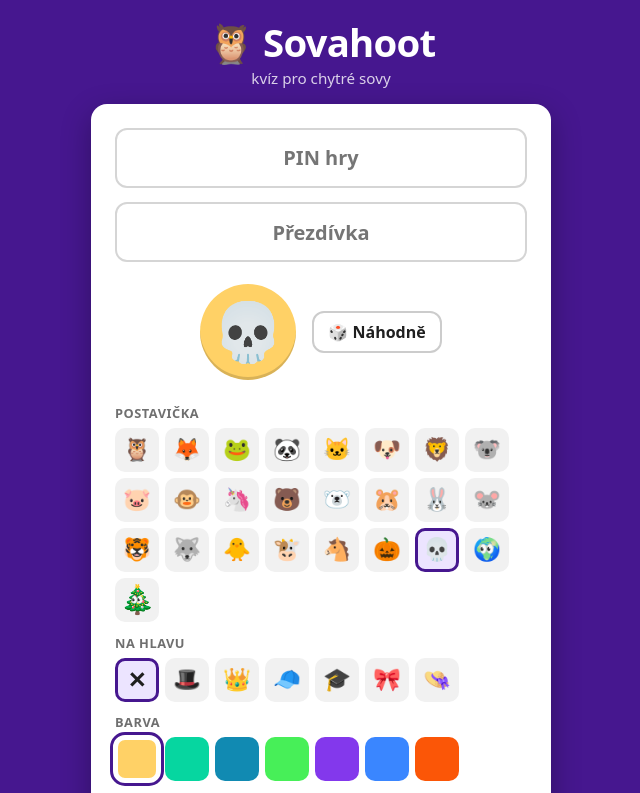
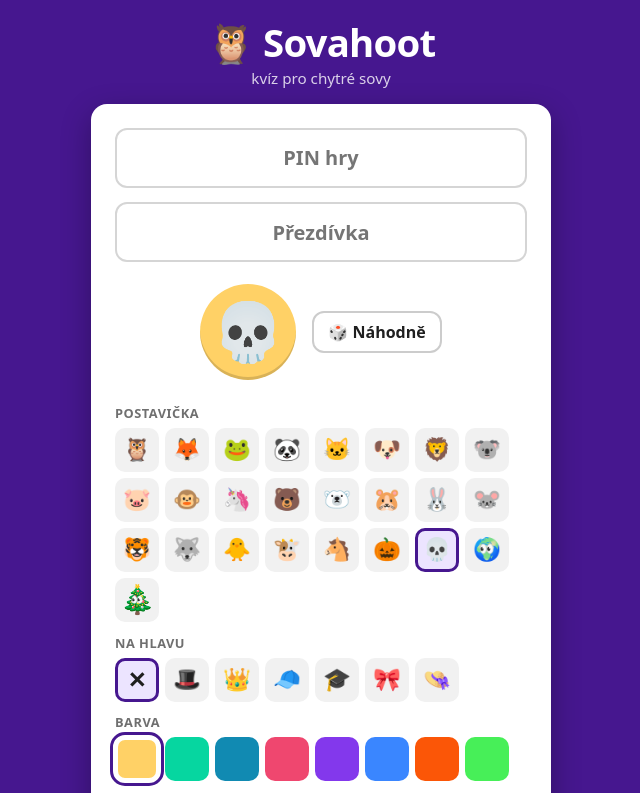
Before and after one commit to pavkriz/sovahoot, a Vue app: page / in a window 1280 px wide. Shown: the top 793 px of the page, without its empty margins (319-959 px from the left). Built offline with nearby package versions, Linux system fonts and the light colour scheme; a web font is replaced by a local one.

Commit message:
Bring back the red avatar colour and keep the new green as an eighth colour
Co-Authored-By: Claude Opus 5.5 <noreply@anthropic.com>

```diff
--- a/src/shared/avatars.ts
+++ b/src/shared/avatars.ts
@@ -20,7 +20,8 @@ export const CHARACTERS = [
 // cylindr, koruna, kšiltovka, akademická čepice, mašle, dámský klobouk
 // (new ones go at the end: e2e tests address hats by index)
 export const HATS = ['🎩', '👑', '🧢', '🎓', '🎀', '👒'] as const
-export const COLORS = ['#ffd166', '#06d6a0', '#118ab2', '#47ef58ff', '#8338ec', '#3a86ff', '#fb5607'] as const
+// (new ones go at the end: the join form addresses colours by index)
+export const COLORS = ['#ffd166', '#06d6a0', '#118ab2', '#ef476f', '#8338ec', '#3a86ff', '#fb5607', '#47ef58ff'] as const
 
 export const DEFAULT_AVATAR: Avatar = { character: CHARACTERS[0], hat: null, color: COLORS[0] }
 
```
Also changed, not shown: 1 other file (tests, documents, lock files or other folders).
